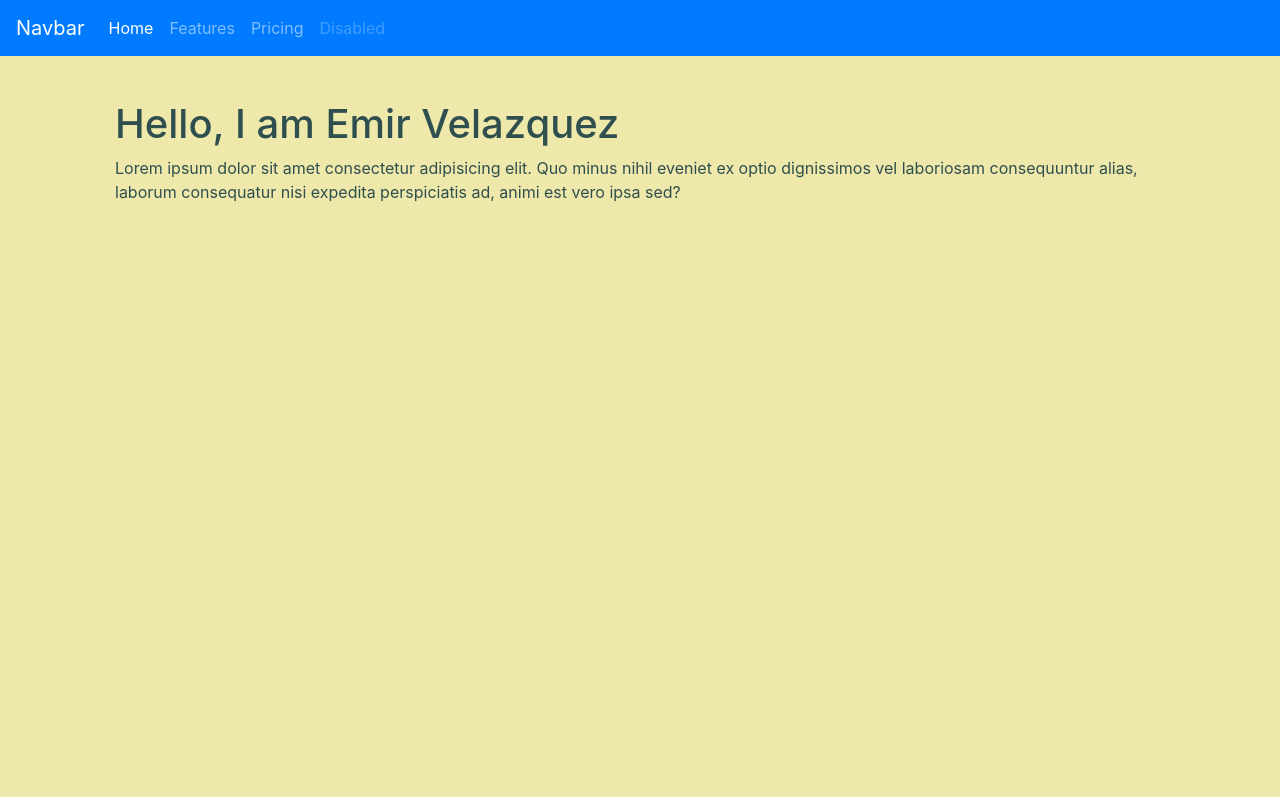
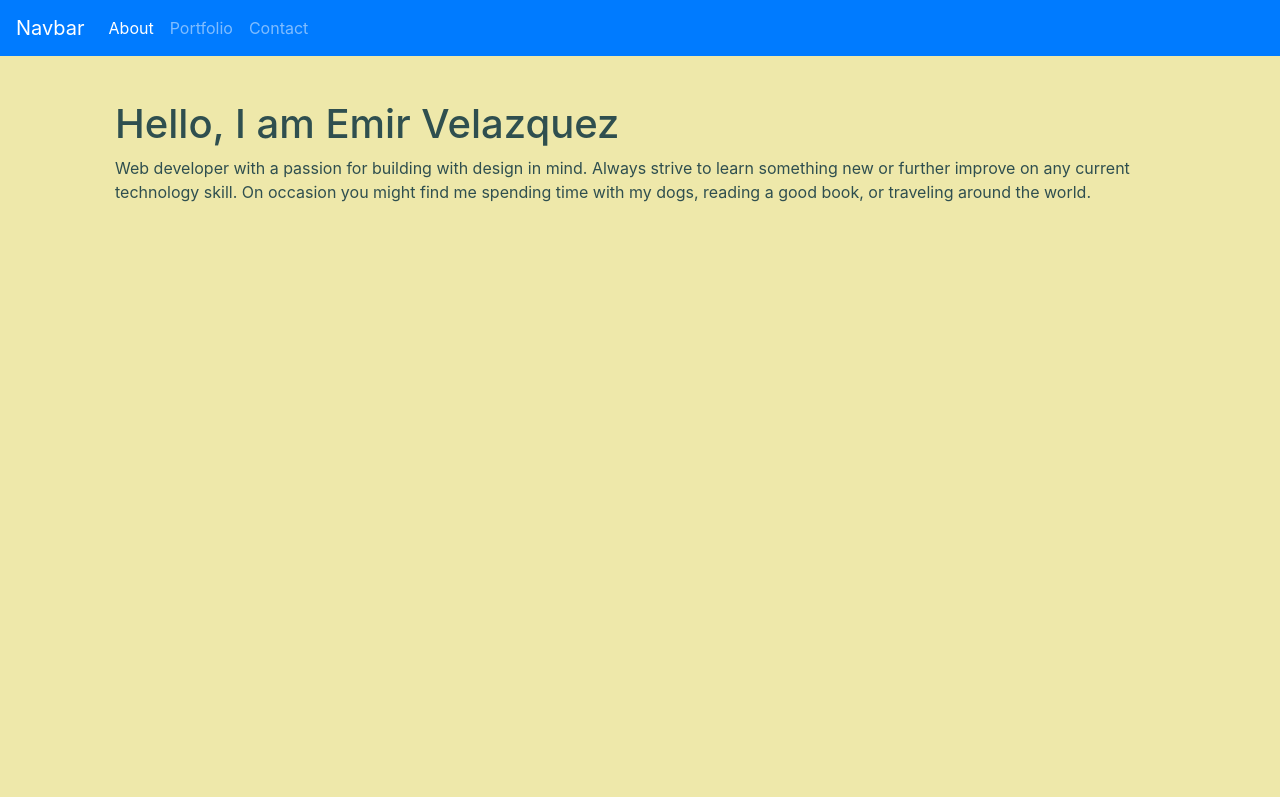
Before and after one commit to EmirVelazquez/fccPortfolio, a plain HTML site: page index.html in a window 1280 px wide. Shown: the top 797 px of the page. Drawn offline with nearby package versions, Linux system fonts and the light colour scheme.

Commit message:
minor sass styling change, also changed html content

```diff
--- a/index.html
+++ b/index.html
@@ -22,16 +22,13 @@
         <div class="collapse navbar-collapse" id="navbarNav">
             <ul class="navbar-nav">
                 <li class="nav-item active">
-                    <a class="nav-link" href="#">Home <span class="sr-only">(current)</span></a>
+                    <a class="nav-link" href="#">About</a>
                 </li>
                 <li class="nav-item">
-                    <a class="nav-link" href="#">Features</a>
+                    <a class="nav-link" href="#">Portfolio</a>
                 </li>
                 <li class="nav-item">
-                    <a class="nav-link" href="#">Pricing</a>
-                </li>
-                <li class="nav-item">
-                    <a class="nav-link disabled" href="#" tabindex="-1" aria-disabled="true">Disabled</a>
+                    <a class="nav-link" href="#">Contact</a>
                 </li>
             </ul>
         </div>
@@ -40,9 +37,9 @@
         <div class="row" id="welcome-section">
             <div class="col-sm-12">
                 <h1>Hello, I am Emir Velazquez</h1>
-                <p>Lorem ipsum dolor sit amet consectetur adipisicing elit. Quo minus nihil eveniet ex optio
-                    dignissimos vel laboriosam consequuntur alias, laborum consequatur nisi expedita perspiciatis
-                    ad, animi est vero ipsa sed?</p>
+                <p>Web developer with a passion for building with design in mind. Always strive to learn something new
+                    or further improve on any current technology skill. On occasion you might find me spending time with
+                    my dogs, reading a good book, or traveling around the world.</p>
             </div>
         </div>
         <div class="row" id="projects">
--- a/main.scss
+++ b/main.scss
@@ -40,7 +40,7 @@ body {
                     border-radius: 50%;
                     width: 40px;
                     height: 40px;
-                    padding: 5px;
+                    padding: 3px;
                     &:hover {
                         border: 2px solid lightgreen;
                         .socialSvg {
```
Also changed, not shown: style.css.
